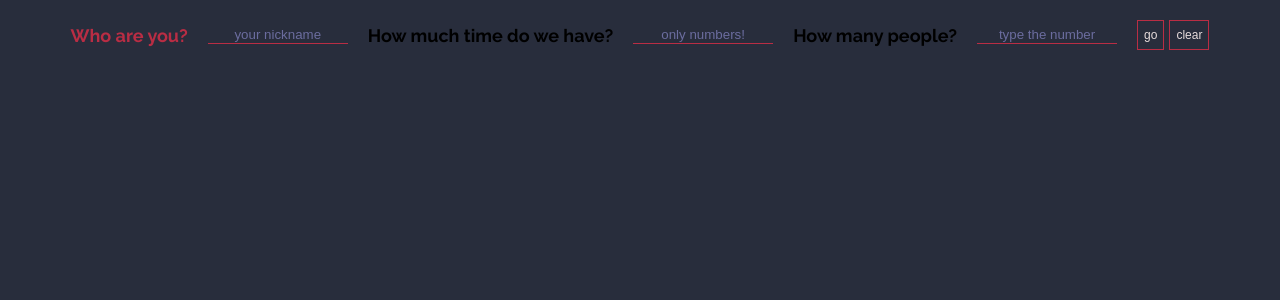
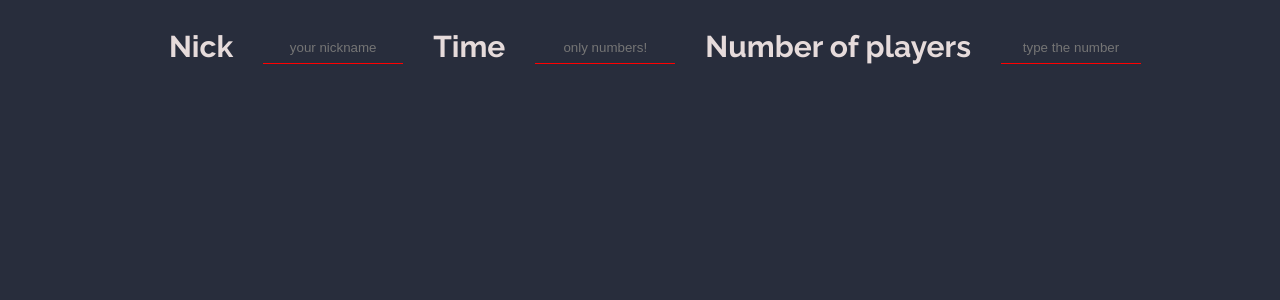
Before and after one commit to nicolaskimm/BGGAppReact, a React (Create React App) app: page / in a window 1280 px wide. Shown: the top 300 px of the page. Built offline with nearby package versions, Linux system fonts and the light colour scheme.

Commit message:
working on Search molecule

```diff
--- a/src/App.js
+++ b/src/App.js
@@ -1,13 +1,9 @@
 import React from 'react';
 import './App.css';
-import styled from 'styled-components';
 import swal from 'sweetalert';
 import GameCollection from 'Components/GameCollection/GameCollection';
 import GlobalStyle from 'theme/GlobalStyle';
-
-const StyledHeading = styled.h1`
-  color: ${({ theme }) => theme.color.pink};
-`;
+import Search from 'molecules/Search/Search';
 
 class App extends React.Component {
   constructor(props) {
@@ -182,37 +178,7 @@ class App extends React.Component {
     return (
       <div className="app">
         <GlobalStyle />
-        <div className="inputs">
-          <StyledHeading> Who are you? </StyledHeading>
-          <input
-            className="inputs_nick"
-            placeholder="your nickname"
-            value={this.state.nick}
-            onChange={this.handleChange.bind(this)}
-          />
-          <h1> How much time do we have? </h1>
-          <input
-            className="inputs_time"
-            placeholder="only numbers!"
-            value={this.state.time}
-            onChange={this.handleChange.bind(this)}
-          />
-          <h1> How many people?</h1>
-          <input
-            className="inputs_players"
-            placeholder="type the number"
-            value={this.state.players}
-            onChange={this.handleChange.bind(this)}
-          />
-          <div className="inputs_button">
-            <button className="inputs_button_search" onClick={this.handleClick.bind(this)}>
-              go
-            </button>
-            <button className="inputs_button_clear" onClick={this.init.bind(this)}>
-              clear
-            </button>
-          </div>
-        </div>
+        <Search />
         <div className="loader">
           <div className="loader_dot1" />
           <div className="loader_dot2" />
--- a/src/atoms/InputHeader/InputHeader.js
+++ b/src/atoms/InputHeader/InputHeader.js
@@ -1 +1,29 @@
 import styled from 'styled-components';
+
+const InputHeader = styled.h1`
+  font-size: 30px;
+
+  color: ${({ theme }) => theme.color.white};
+
+  @media screen and (max-width: xxl) {
+    font-size: 18px;
+  }
+
+  @media screen and (max-width: xl) {
+    font-size: 15px;
+  }
+
+  @media screen and (max-width: l) {
+    font-size: 13px;
+  }
+
+  @media screen and (max-width: m) {
+    font-size: 10px;
+  }
+
+  @media screen and (max-width: s) {
+    margin: 0 0 10px;
+  }
+`;
+
+export default InputHeader;
--- /dev/null
+++ b/src/molecules/Search/Search.js
@@ -0,0 +1,81 @@
+import React from 'react';
+import styled from 'styled-components';
+import InputHeader from 'atoms/InputHeader/InputHeader';
+
+const StyledWrapper = styled.div`
+  width: 100vw;
+  height: 5vw;
+  display: flex;
+  flex-direction: row;
+  justify-content: center;
+`;
+
+const StyledInput = styled.input`
+  width: 140px;
+  height: 80%;
+  border: none;
+  border-bottom: 1.3px solid red;
+  background-color: transparent;
+  color: ${({ theme }) => theme.color.white};
+  text-align: center;
+  align-self: flex-end;
+
+  &:placeholder-shown {
+    padding-top: 20px;
+    outline: none;
+  }
+
+  &:hover {
+    @media screen and (max-width: 1101px) {
+      width: 120px;
+      font-size: 12px;
+    }
+
+    @media screen and (max-width: 899px) {
+      width: 100px;
+      font-size: 12px;
+    }
+
+    @media screen and (max-width: 699px) {
+      width: 80px;
+      font-size: 10px;
+    }
+
+    @media screen and (max-width: 599px) {
+      margin-bottom: 40px;
+    }
+  }
+`;
+
+const StyledHeader = styled(InputHeader)`
+  margin: 0 30px;
+  align-self: flex-end;
+`;
+
+const Search = () => (
+  <StyledWrapper>
+    <StyledHeader>Nick</StyledHeader>
+    <StyledInput
+      className="inputs_nick"
+      placeholder="your nickname"
+      // value={this.state.nick}
+      // onChange={this.handleChange.bind(this)}
+    />
+    <StyledHeader>Time</StyledHeader>
+    <StyledInput
+      className="inputs_time"
+      placeholder="only numbers!"
+      // value={this.state.time}
+      // onChange={this.handleChange.bind(this)}
+    />
+    <StyledHeader>Number of players</StyledHeader>
+    <StyledInput
+      className="inputs_players"
+      placeholder="type the number"
+      // value={this.state.players}
+      // onChange={this.handleChange.bind(this)}
+    />
+  </StyledWrapper>
+);
+
+export default Search;
```
Also changed, not shown: 1 other file (tests, documents, lock files or other folders).
